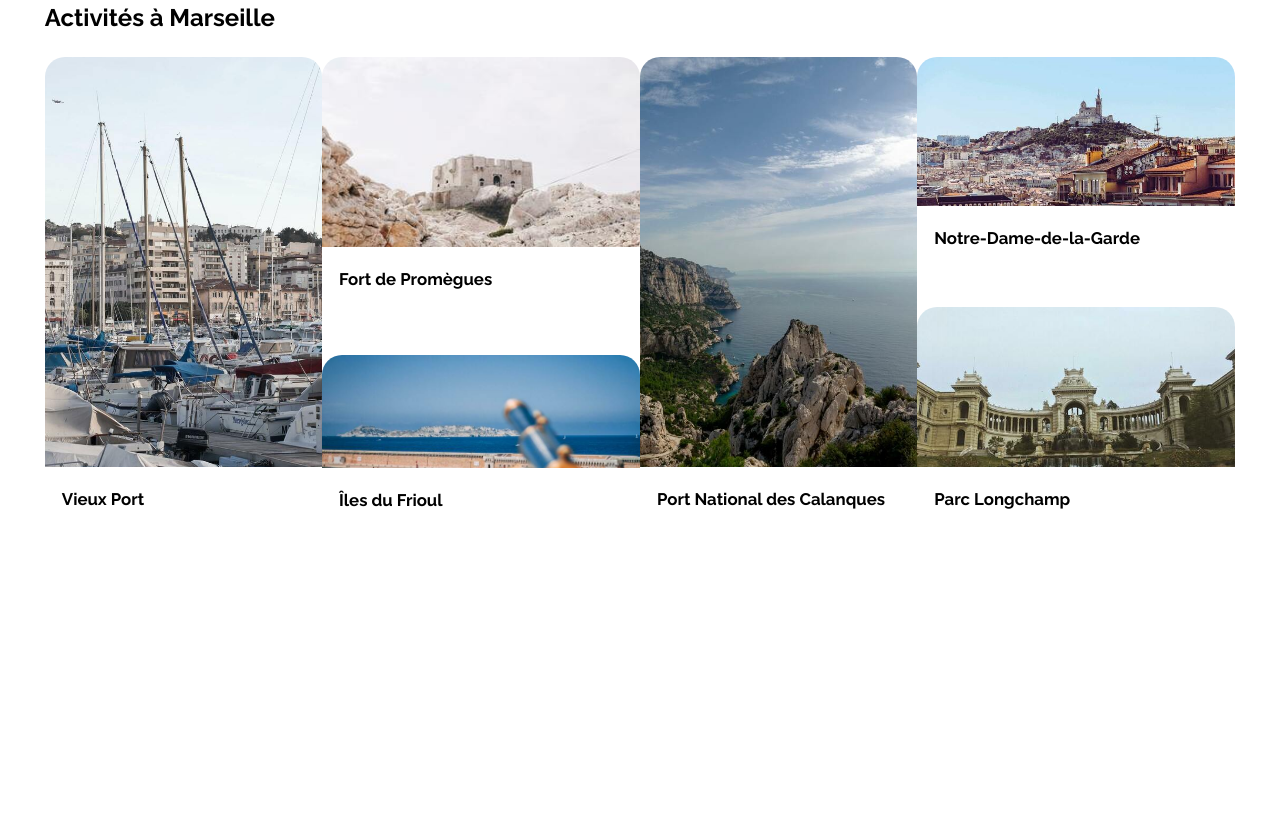
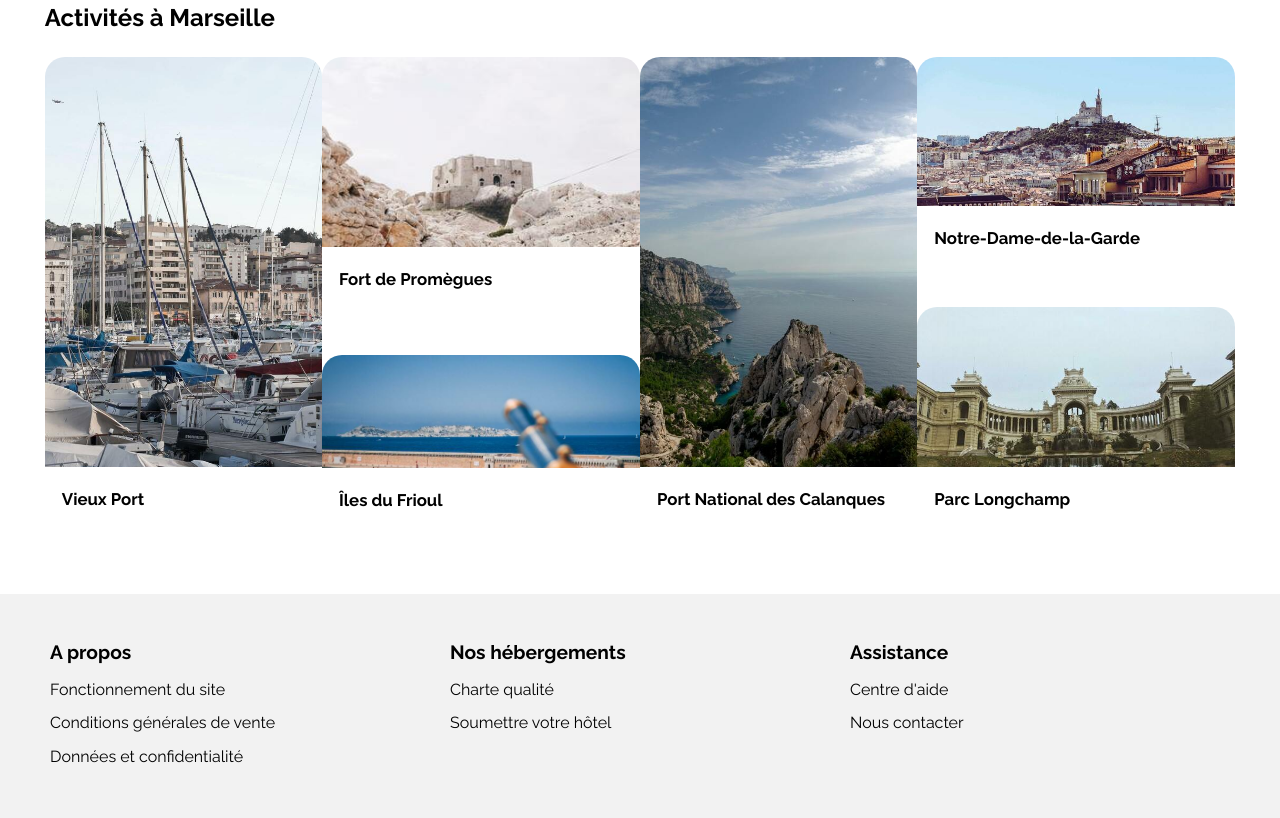
Before and after one commit to RedaPuenta/Reservia, a plain HTML site: page reservia.html in a window 1280 px wide. Shown: the part 1169-1987 px from the top of the page. Before the commit the page ends 1696 px from the top, so only its background shows below. Drawn offline with Linux system fonts and the light colour scheme.

Commit message:
Ajout de la partie PIED DE PAGE (version DESKTOP)

```diff
--- a/reservia.css
+++ b/reservia.css
@@ -3,10 +3,9 @@
 body{
 
     background: linear-gradient(rgba(255, 255, 255, 0.5), rgba(255, 255, 255, 0.5)), url("images/maquette/Desktop\ -\ 1.png") no-repeat;
-    background-position: 50% 90%;
+    background-position: 50% 100%;
     background-attachment: fixed;
     background-size: cover;
-    height: 9000px;
 
 }
 
@@ -60,6 +59,10 @@ header, main{
     margin-bottom: 25px;
     font-weight: bold;
     font-size: 1.5em;
+}
+
+.hebergement-part, .popular-part, .logo-info, .footer{
+    background-color: var(--color-third);
 }
 
 /***Directives communes pour les CARD***/
@@ -180,7 +183,6 @@ img[class*="card-control-"]{
 
 .logo-info{
     border: var(--color-third) 1px solid;
-    background-color: var(--color-third);
     padding: 0 15px;
     border-radius: 20px 0 0 20px;
     display: flex;
@@ -273,7 +275,6 @@ img[class*="card-control-"]{
 /*Style commun entre la partie "hebergement" et "populaire"*/
 .hebergement-part, .popular-part{
     margin-top: 40px;
-    background-color: var(--color-third);
     padding: 40px;
     border-radius: 20px;
 }
@@ -547,4 +548,31 @@ div[class*=activite-card-special-] .content-image{
     height: 100%;
 }
 
-/*Partie 6 : Pied de page*/
+/***Partie 6 : Pied de page***/
+/*Style pour la partie "pied de page"*/
+
+.footer{
+    margin-top: 67px;
+    display: flex;
+    justify-content: space-between;
+    padding: 4px 40px;
+}
+
+.foot-column{
+    padding: 43px 0 50px 10px;
+    width: 100%;
+}
+
+.title-footer{
+    font-weight: bold;
+    font-size: 1.2em;
+    margin-bottom: 20px;
+}
+
+.foot-column p{
+    line-height: 0.9em;
+}
+
+.foot-column p a:hover{
+    color: var(--color-first);
+}
--- a/reservia.html
+++ b/reservia.html
@@ -311,6 +311,23 @@
         </section>
     </main>
     <!--Partie 6 : Pied de page-->
-
+    <footer class="footer">
+        <div class="foot-column">
+            <h2 class="title-footer">A propos</h2>
+            <p><a href="#">Fonctionnement du site</a></p><br>
+            <p><a href="#">Conditions générales de vente</a></p><br>
+            <p><a href="#">Données et confidentialité</a></p>
+        </div>
+        <div class="foot-column">
+            <h2 class="title-footer">Nos hébergements</h2>
+            <p><a href="#">Charte qualité</a></p><br>
+            <p><a href="#">Soumettre votre hôtel</a></p>
+        </div>
+        <div class="foot-column">
+            <h2 class="title-footer">Assistance</h2>
+            <p><a href="#">Centre d'aide</a></p><br>
+            <p><a href="#">Nous contacter</a></p>
+        </div>
+    </footer>
 </body>
 </html>
```
